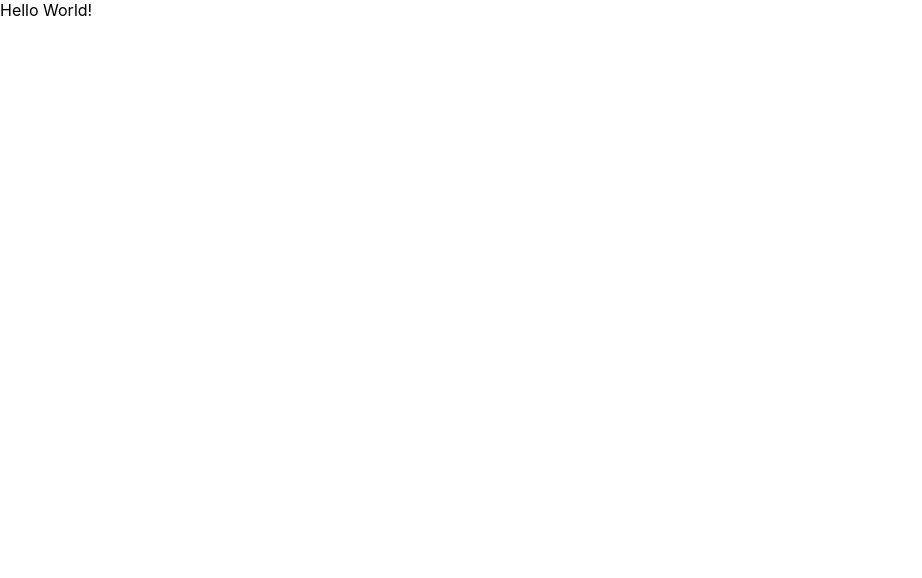
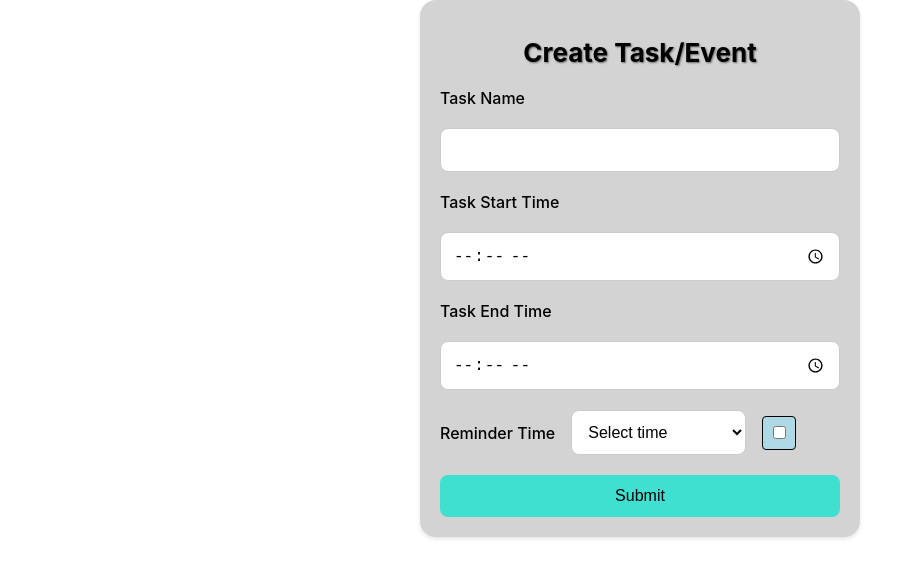
Before and after one commit to gregoryweber/ucsd-cse110-planner-journal, a React (Create React App) app in the folder client/: page / in a window 1280 px wide. Shown: the top 578 px of the page, without its empty margins (0-922 px from the left). Built offline with nearby package versions, Linux system fonts and the light colour scheme.

Commit message:
initial create task event menu

```diff
--- a/client/src/App.tsx
+++ b/client/src/App.tsx
@@ -1,9 +1,10 @@
 import React from "react";
 import logo from "./logo.svg";
 import "./App.css";
+import TaskMenu from "./Components/TaskMenu/TaskMenu";
 
 function App() {
-  return <div>Hello World!</div>;
+  return <TaskMenu />;
 }
 
 export default App;
--- /dev/null
+++ b/client/src/Components/TaskMenu/TaskMenu.css
@@ -0,0 +1,72 @@
+/* taskmenu.css */
+
+.task-menu-container {
+  background-color: #d3d3d3; /* Light gray */
+  padding: 20px;
+  border-radius: 16px;
+  width: 400px;
+  margin: 0 auto;
+  box-shadow: 0 2px 4px rgba(0, 0, 0, 0.1);
+}
+
+.task-menu-title {
+  text-align: center;
+  font-size: 26px;
+  font-weight: bold;
+  color: #000;
+  text-shadow: 1px 1px 2px rgba(0, 0, 0, 0.5);
+  margin-bottom: 20px;
+}
+
+.task-menu-form {
+  display: flex;
+  flex-direction: column;
+  gap: 20px;
+}
+
+.task-menu-label {
+  font-size: 16px;
+  font-weight: 500;
+  color: #000;
+}
+
+.task-menu-input,
+.task-menu-select {
+  padding: 12px;
+  font-size: 16px;
+  border-radius: 8px;
+  border: 1px solid #ccc;
+  background-color: #fff;
+}
+
+.reminder-section {
+  display: flex;
+  align-items: center;
+  gap: 16px;
+}
+
+.checkbox-icon {
+  width: 32px;
+  height: 32px;
+  background-color: #add8e6; /* Light blue for checkbox background */
+  display: flex;
+  justify-content: center;
+  align-items: center;
+  border-radius: 4px;
+  border: 1px solid #000;
+}
+
+.submit-button {
+  background-color: #40e0d0; /* Turquoise color */
+  color: #000;
+  font-size: 16px;
+  padding: 12px;
+  border: none;
+  border-radius: 8px;
+  cursor: pointer;
+  text-align: center;
+}
+
+.submit-button:hover {
+  background-color: #36c2b3;
+}
--- /dev/null
+++ b/client/src/Components/TaskMenu/TaskMenu.tsx
@@ -0,0 +1,72 @@
+import React, { useState } from "react";
+import "./TaskMenu.css";
+
+const TaskMenu: React.FC = () => {
+  const [taskName, setTaskName] = useState("");
+  const [startTime, setStartTime] = useState("");
+  const [endTime, setEndTime] = useState("");
+  const [reminderTime, setReminderTime] = useState("");
+  const [isReminder, setIsReminder] = useState(false);
+
+  const handleSubmit = (e: React.FormEvent) => {
+    e.preventDefault();
+    // Handle form submission logic here
+  };
+
+  return (
+    <div className="task-menu-container">
+      <h1 className="task-menu-title">Create Task/Event</h1>
+      <form className="task-menu-form" onSubmit={handleSubmit}>
+        <label className="task-menu-label">Task Name</label>
+        <input
+          className="task-menu-input"
+          type="text"
+          value={taskName}
+          onChange={(e) => setTaskName(e.target.value)}
+        />
+
+        <label className="task-menu-label">Task Start Time</label>
+        <input
+          className="task-menu-input"
+          type="time"
+          value={startTime}
+          onChange={(e) => setStartTime(e.target.value)}
+        />
+
+        <label className="task-menu-label">Task End Time</label>
+        <input
+          className="task-menu-input"
+          type="time"
+          value={endTime}
+          onChange={(e) => setEndTime(e.target.value)}
+        />
+
+        <div className="reminder-section">
+          <label className="task-menu-label">Reminder Time</label>
+          <select
+            className="task-menu-select"
+            value={reminderTime}
+            onChange={(e) => setReminderTime(e.target.value)}>
+            <option value="">Select time</option>
+            <option value="5">5 minutes before</option>
+            <option value="10">10 minutes before</option>
+            <option value="30">30 minutes before</option>
+          </select>
+          <div className="checkbox-icon">
+            <input
+              type="checkbox"
+              checked={isReminder}
+              onChange={() => setIsReminder(!isReminder)}
+            />
+          </div>
+        </div>
+
+        <button type="submit" className="submit-button">
+          Submit
+        </button>
+      </form>
+    </div>
+  );
+};
+
+export default TaskMenu;
```
Also changed, not shown: 1 other file (tests, documents, lock files or other folders).
